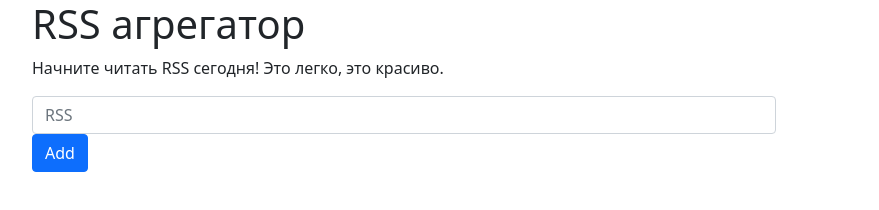
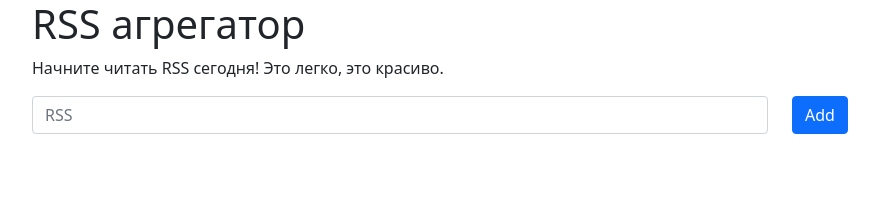
Before and after one commit to maletinchess/frontend-project-lvl3, a website built with webpack: page template.html in a window 1280 px wide. Shown: the whole page, without its empty margins (50-929 px from the left). Built offline with nearby package versions, Linux system fonts and the light colour scheme.

Commit message:
fix layout-4.2

```diff
--- a/template.html
+++ b/template.html
@@ -18,7 +18,7 @@
             <p>Начните читать RSS сегодня! Это легко, это красиво.</p>
           </div>
         </div>
-              <div class="form-row">
+              <div class="row">
                 <div class="col-8">
                    <input type="text" class="form-control" placeholder="RSS">
                 </div>
```
Also changed, not shown: public/index.html (+1 -1 lines).
